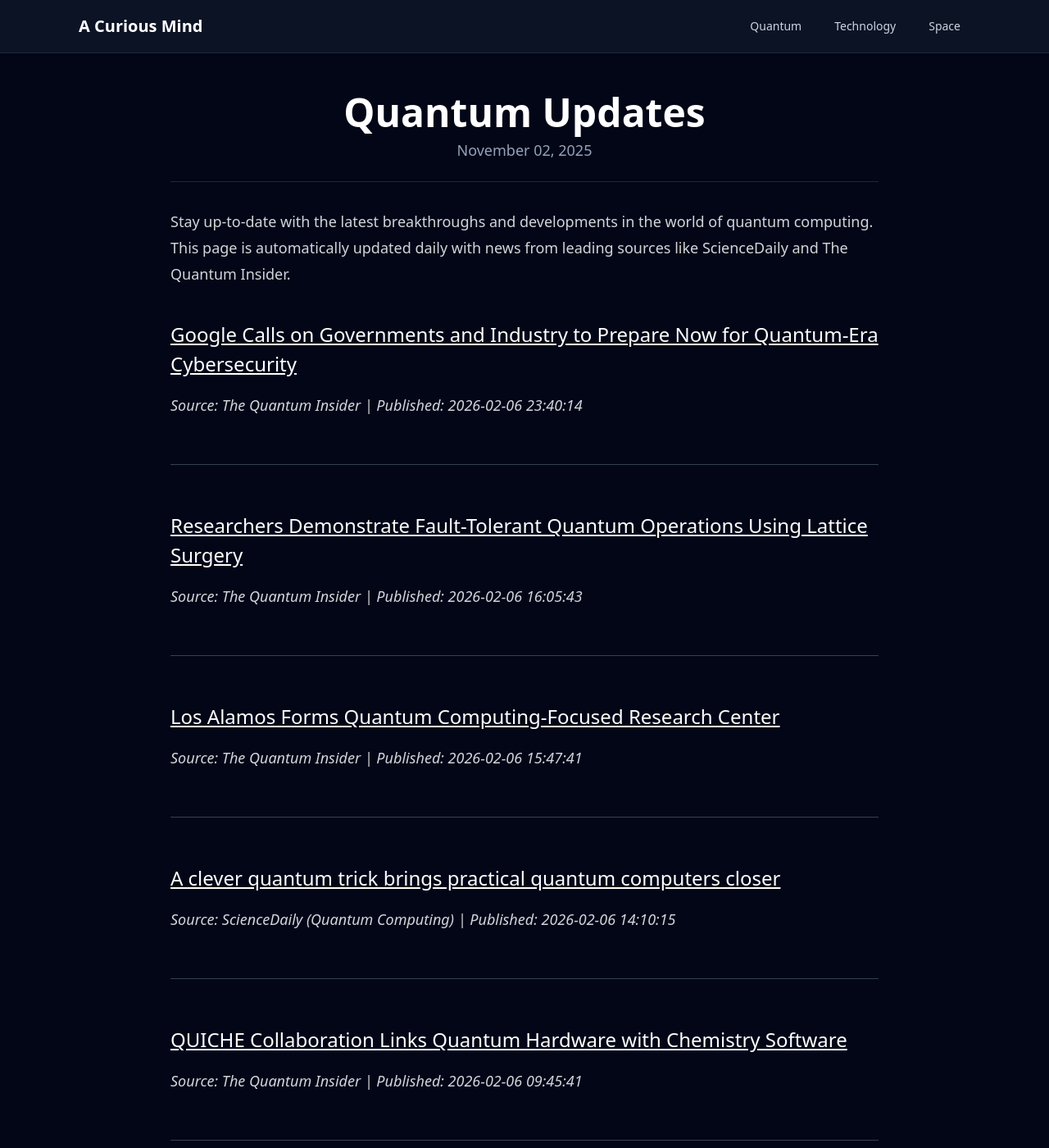
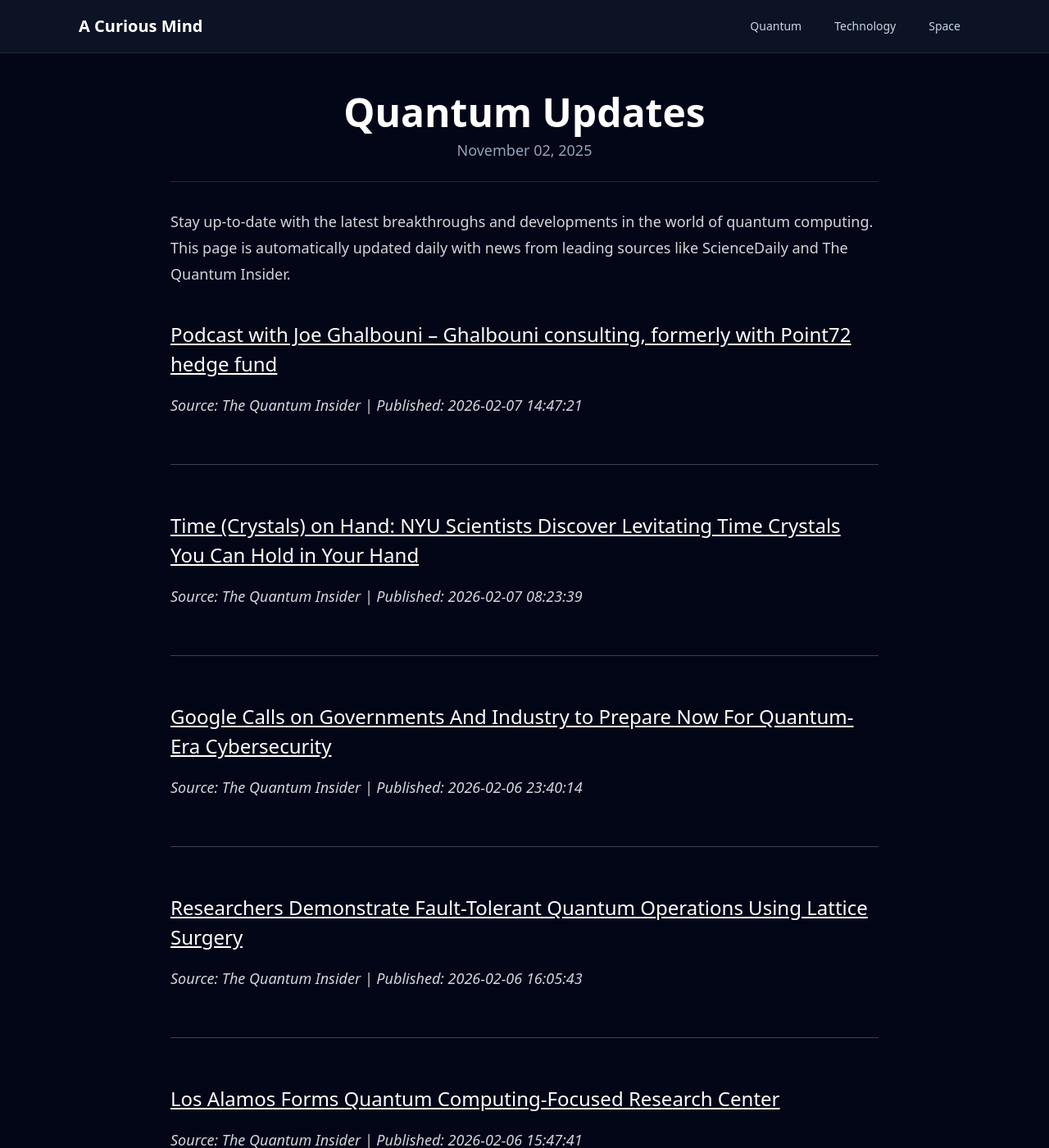
Before and after one commit to onehl7/onehl7.github.io, a Jekyll site: the page built from _posts/2025-11-02-quantum-updates.md, in a window 1280 px wide and 1400 px high. Shown: the whole window at 82% size. Built offline with Jekyll 4.4.1, drawn with Linux system fonts in a browser that asks for light colours; nearby versions of some CDN libraries; some of the changed text lies outside the part shown.

Commit message:
Update quantum news data

```diff
--- a/_data/quantum_news.json
+++ b/_data/quantum_news.json
@@ -1,7 +1,19 @@
 [
   {
     "source": "The Quantum Insider",
-    "title": "Google Calls on Governments and Industry to Prepare Now for Quantum-Era Cybersecurity",
+    "title": "Podcast with Joe Ghalbouni \u2013 Ghalbouni consulting, formerly with Point72 hedge fund",
+    "link": "https://thequantuminsider.com/2026/02/07/podcast-with-joe-ghalbouni-ghalbouni-consulting-formerly-with-point72-hedge-fund/",
+    "published": "2026-02-07 14:47:21"
+  },
+  {
+    "source": "The Quantum Insider",
+    "title": "Time (Crystals) on Hand: NYU Scientists Discover Levitating Time Crystals You Can Hold in Your Hand",
+    "link": "https://thequantuminsider.com/2026/02/07/time-crystals-on-hand-nyu-scientists-discover-levitating-time-crystals-you-can-hold-in-your-hand/",
+    "published": "2026-02-07 08:23:39"
+  },
+  {
+    "source": "The Quantum Insider",
+    "title": "Google Calls on Governments And Industry to Prepare Now For Quantum-Era Cybersecurity",
     "link": "https://thequantuminsider.com/2026/02/06/google-calls-on-governments-and-industry-to-prepare-now-for-quantum-era-cybersecurity/",
     "published": "2026-02-06 23:40:14"
   },
@@ -22,18 +34,6 @@
     "title": "A clever quantum trick brings practical quantum computers closer",
     "link": "https://www.sciencedaily.com/releases/2026/02/260206012208.htm",
     "published": "2026-02-06 14:10:15"
-  },
-  {
-    "source": "The Quantum Insider",
-    "title": "QUICHE Collaboration Links Quantum Hardware with Chemistry Software",
-    "link": "https://thequantuminsider.com/2026/02/06/quiche-quantum-computing-orca-chemistry/",
-    "published": "2026-02-06 09:45:41"
-  },
-  {
-    "source": "The Quantum Insider",
-    "title": "Chinese Researchers Clear Hurdles For Long-Distance Quantum Networks",
-    "link": "https://thequantuminsider.com/2026/02/06/chinese-researchers-clear-hurdles-for-long-distance-quantum-networks/",
-    "published": "2026-02-06 09:23:07"
   },
   {
     "source": "ScienceDaily (Quantum Computing)",
```
